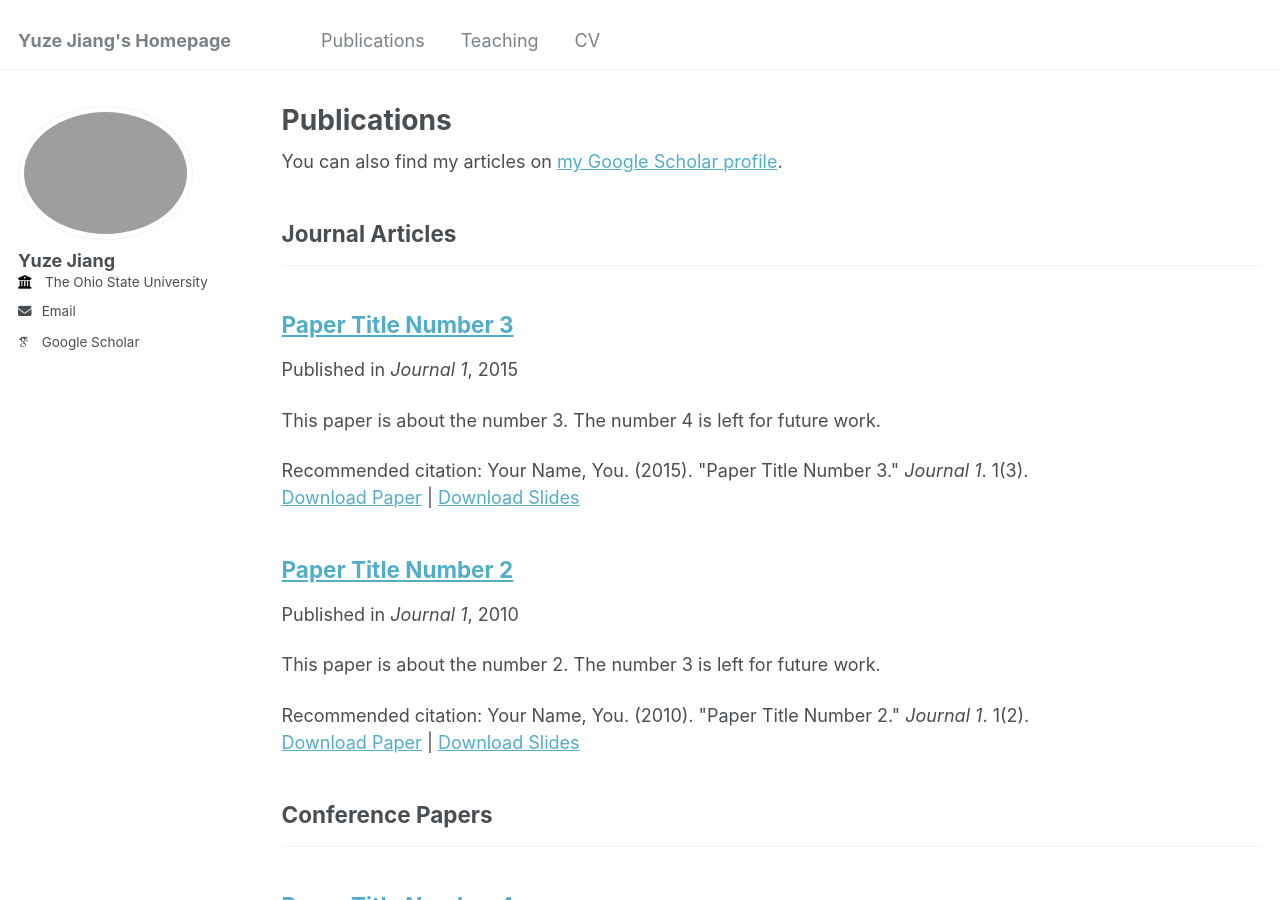
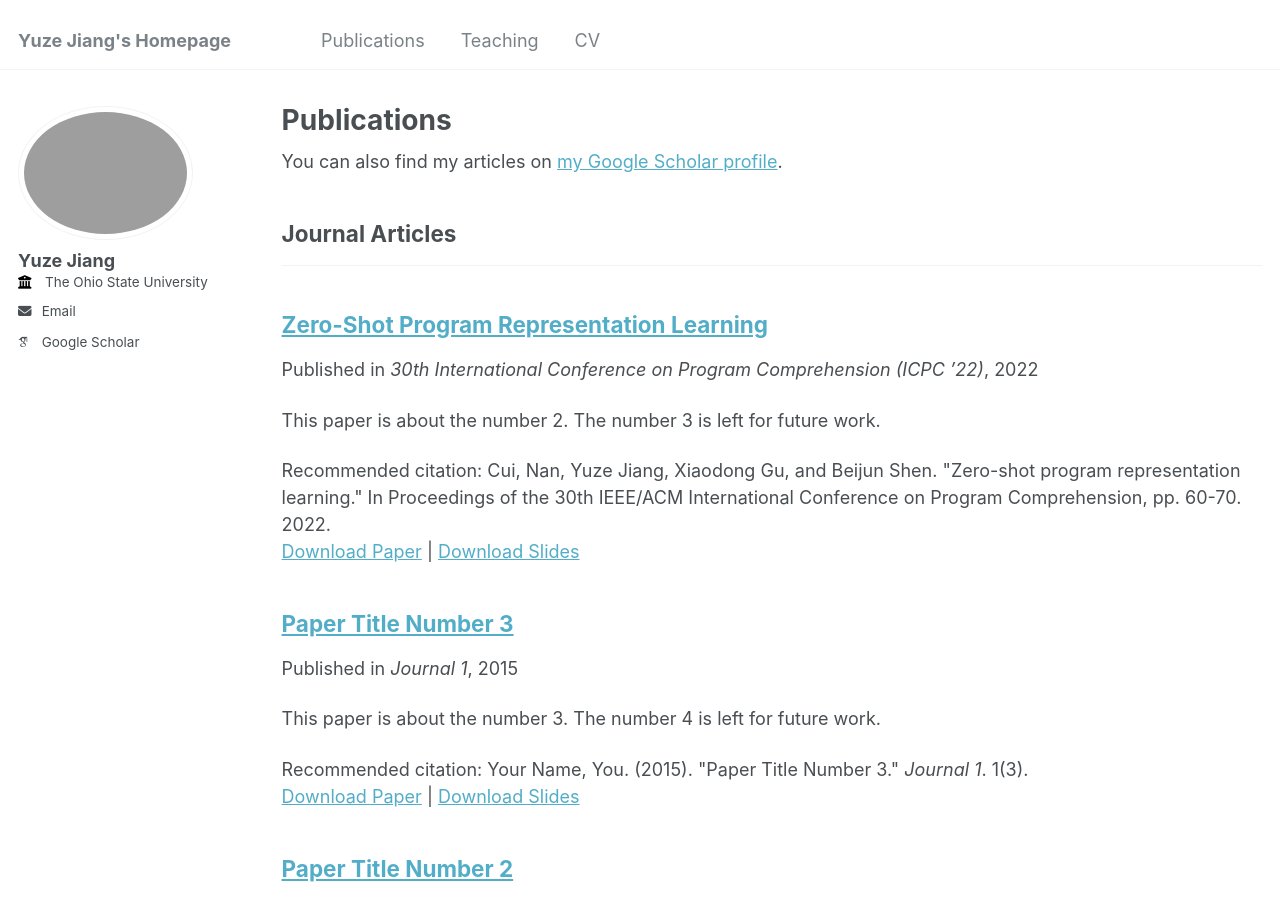
Before and after one commit to jyz-1201/jyz-1201.github.io, a Jekyll site: the page built from _pages/publications.html, in a window 1280 px wide and 900 px high. Built offline with Jekyll 4.4.1, drawn with Linux system fonts in a browser that asks for light colours; some web fonts are replaced.

Commit message:
Update 2009-10-01-paper-title-number-1.md

```diff
--- a/_publications/2009-10-01-paper-title-number-1.md
+++ b/_publications/2009-10-01-paper-title-number-1.md
@@ -1,7 +1,12 @@
 ---
 title: "Zero-Shot Program Representation Learning"
+collection: publications
+category: manuscripts
 permalink: /publication/2009-10-01-paper-title-number-1
+excerpt: 'This paper is about the number 2. The number 3 is left for future work.'
+date: 2022-04-18
 venue: '30th International Conference on Program Comprehension (ICPC ’22)'
+slidesurl: 'http://academicpages.github.io/files/slides2.pdf'
 paperurl: 'https://arxiv.org/pdf/2204.08360'
 citation: 'Cui, Nan, Yuze Jiang, Xiaodong Gu, and Beijun Shen. "Zero-shot program representation learning." In Proceedings of the 30th IEEE/ACM International Conference on Program Comprehension, pp. 60-70. 2022.'
 ---
```
